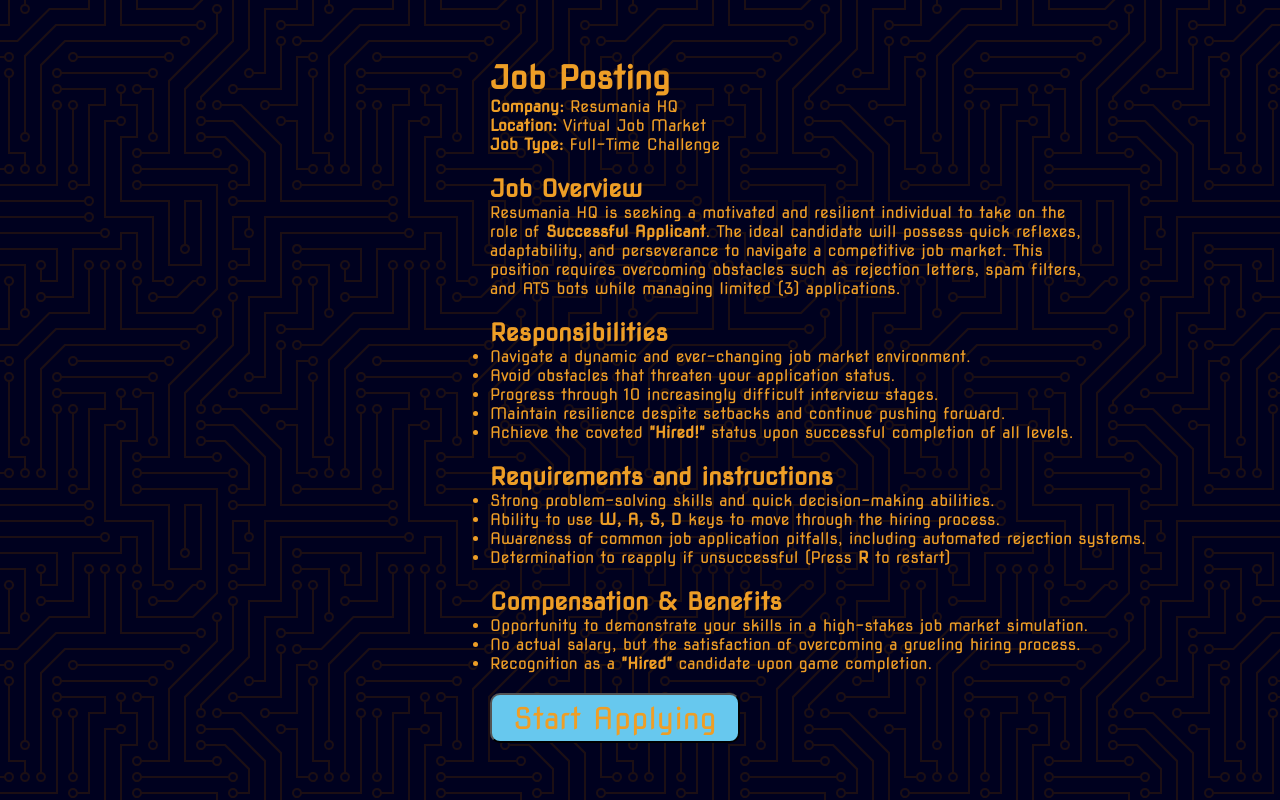
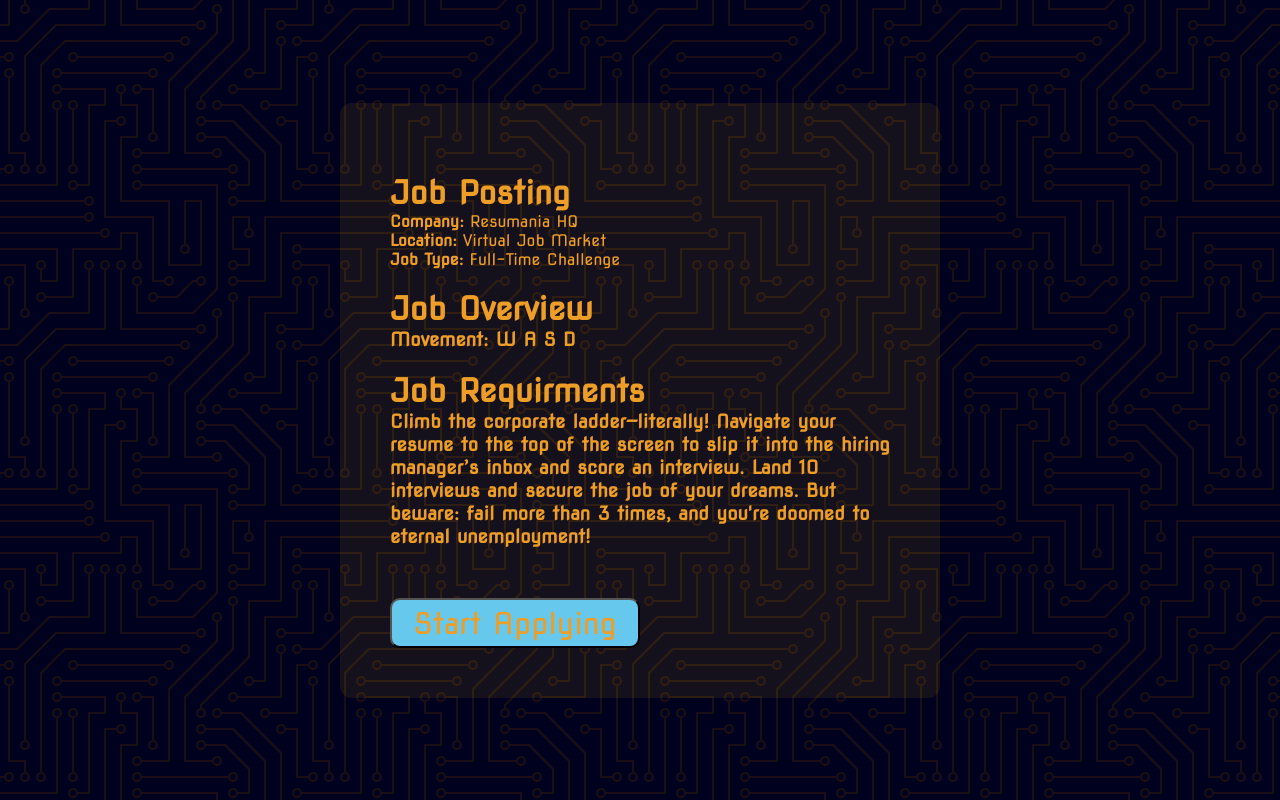
Before and after one commit to ColinLawrence95/Resumania, a plain HTML site: page index.html in a window 1280 px wide. Drawn offline with Linux system fonts and the light colour scheme.

Commit message:
fixed title screen

```diff
--- a/index.html
+++ b/index.html
@@ -17,36 +17,12 @@
             <p><strong>Location:</strong> Virtual Job Market</p>
             <p><strong>Job Type:</strong> Full-Time Challenge</p>
 
-            <h2>Job Overview</h2>
-            <p>
-                Resumania HQ is seeking a motivated and resilient individual to
-                take on the role of <strong>Successful Applicant</strong>. The
-                ideal candidate will possess quick reflexes, adaptability, and
-                perseverance to navigate a competitive job market. This position
-                requires overcoming obstacles such as rejection letters, spam
-                filters, and ATS bots while managing limited (3) applications.
-            </p>
-            <h2>Responsibilities</h2>
-            <ul>
-                <li>Navigate a dynamic and ever-changing job market environment.</li>
-                <li>Avoid obstacles that threaten your application status.</li>
-                <li>Progress through 10 increasingly difficult interview stages.</li>
-                <li>Maintain resilience despite setbacks and continue pushing forward.</li>
-                <li>Achieve the coveted <strong>"Hired!"</strong> status upon successful completion of all levels.</li>
-            </ul>
-            <h2>Requirements and instructions</h2>
-            <ul>
-                <li>Strong problem-solving skills and quick decision-making abilities.</li>
-                <li>Ability to use <strong>W, A, S, D</strong> keys to move through the hiring process.</li>
-                <li>Awareness of common job application pitfalls, including automated rejection systems.</li>
-                <li>Determination to reapply if unsuccessful (Press <strong>R</strong> to restart)</li>
-            </ul>
-            <h2>Compensation & Benefits</h2>
-            <ul>
-                <li>Opportunity to demonstrate your skills in a high-stakes job market simulation.</li>
-                <li>No actual salary, but the satisfaction of overcoming a grueling hiring process.</li>
-                <li>Recognition as a <strong>"Hired"</strong> candidate upon game completion.</li>
-            </ul>
+            <h1>Job Overview</h1>
+            <h3><strong>Movement:</strong> W A S D</h3>
+            <h1>Job Requirments</h1>
+            <h3>Climb the corporate ladder—literally! Navigate your resume to the top of the screen to slip it into the hiring manager’s inbox and score an interview. Land 10 interviews and secure the job of your dreams. But beware: fail more than 3 times, and you're doomed to eternal unemployment!</h3>
+
+
             <button id="play">Start Applying</button>
         </div>
         <div class="container">
--- a/style.css
+++ b/style.css
@@ -28,7 +28,7 @@ img {
     height: auto;
     max-width: 100px;
 }
-h2 {
+h2, h1{
     margin-top: 20px;
 }
 .instructions{
@@ -36,15 +36,19 @@ h2 {
     display: flex;
     flex-direction: column;
     align-items: left;
-    margin-left:500px;
-    min-width: 800px
+    text-align: left;
+    max-width: 600px;
+    min-width: 600px;
+    background-color: #ffbb0015;
+    border-radius: 12px;
+    padding: 50px;
 }
 #play {
     background-color: #67c8ee;
     font-size: 30px;
     width: 250px;
     height: 50px;
-    margin-top: 20px;
+    margin-top: 50px;
     animation: 5s flashTitle linear infinite;
 }
 .container {
```
